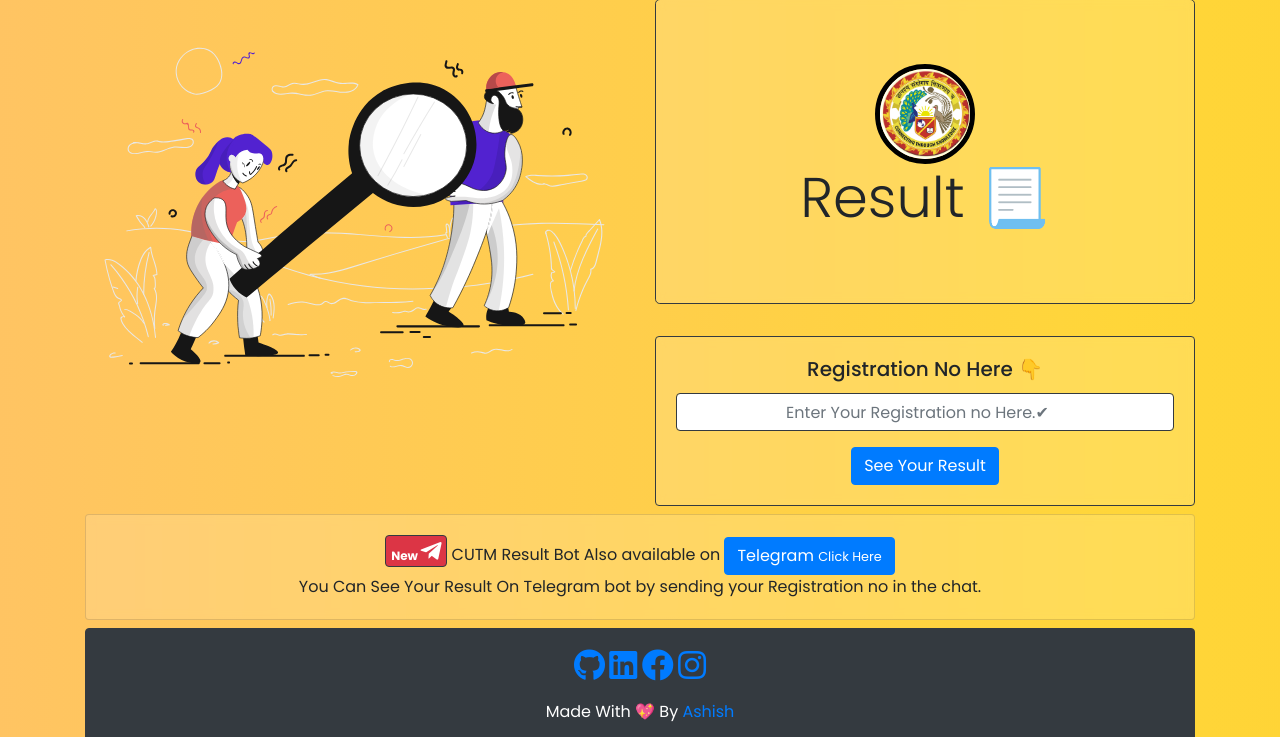
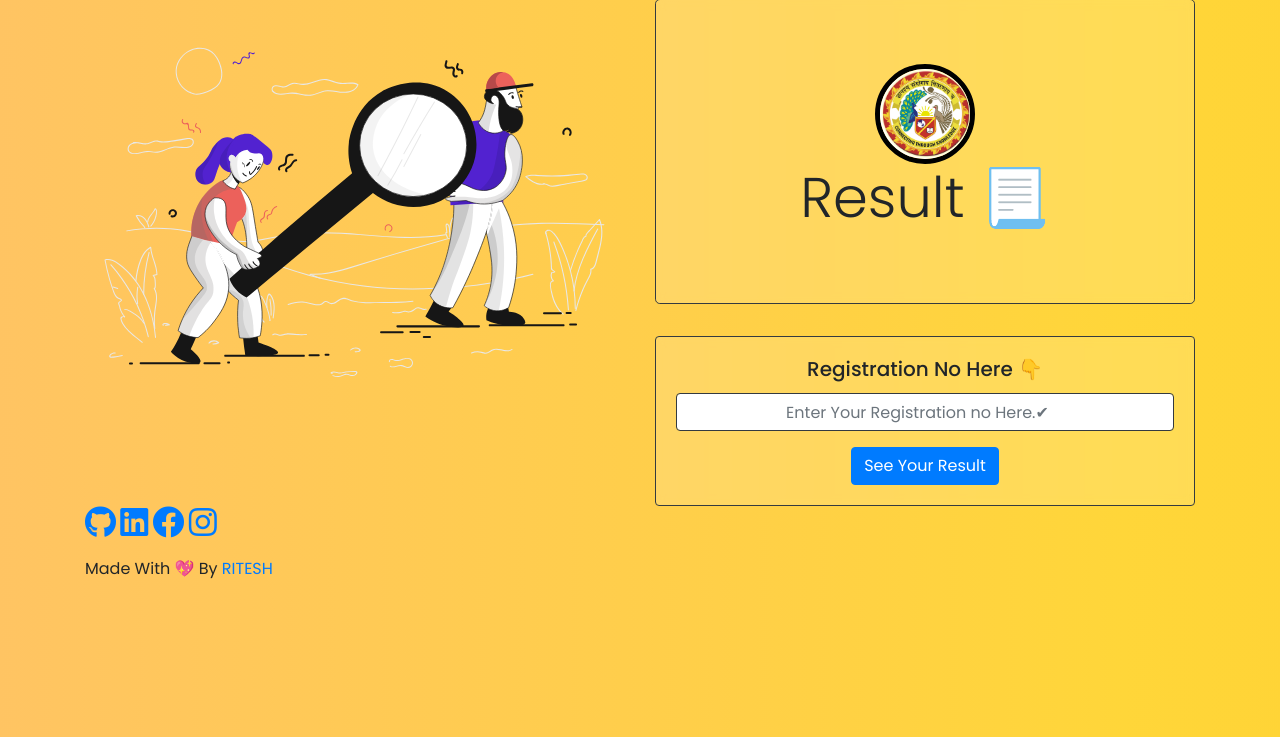
Before and after one commit to ritesh637/result-cutm, a Flask app: page / in a window 1280 px wide. Shown: the part 25-762 px from the top of the page. Run offline with Flask 2, Linux system fonts and the light colour scheme; some libraries are stand-ins or nearby versions.

Commit message:
Update index.html

```diff
--- a/templates/index.html
+++ b/templates/index.html
@@ -6,7 +6,7 @@
     <meta name="title" content="Cutm Result " />
     <meta
       name="description"
-      content="CUTM Website To See Current Result Of the Semester. Made By Ashish"
+      content="CUTM Website To See Current Result Of the Semester. Made By RITESH"
     />
     <meta
       name="keywords"
@@ -146,12 +146,12 @@
           </div>
         </div>
       </div>
-      <div class="card text-center mt-2">
+<!--       <div class="card text-center mt-2">
         <div class="card-body">
           <p class="card-text">
             <!-- telegram icon -->
 
-            <span class="border border-dark badge badge-danger"
+<!--             <span class="border border-dark badge badge-danger"
               >New <i class="fab fa-telegram-plane fa-2x"></i
             ></span>
 
@@ -159,25 +159,25 @@
             <button
               class="btn btn-primary"
               data-toggle="modal"
-              data-target="#exampleModal"
-            >
+              data-target="#exampleModal" -->
+<!--             >
               Telegram <small class="">Click Here</small>
             </button>
-            <br />
-            You Can See Your Result On Telegram bot by sending your Registration
+            <br /> -->
+<!--             You Can See Your Result On Telegram bot by sending your Registration
             no in the chat.
           </p>
         </div>
       </div>
-      <div
-        class="modal fade"
+      <div -->
+<!--         class="modal fade"
         id="exampleModal"
         tabindex="-1"
         role="dialog"
         aria-labelledby="exampleModalLabel"
         aria-hidden="true"
-      >
-        <div class="modal-dialog" role="document">
+      > -->
+<!--         <div class="modal-dialog" role="document">
           <div class="modal-content">
             <div class="modal-body">
               <b> You Can Also Search For "cutmresultbot" on Telegram </b>
@@ -190,8 +190,8 @@
                 height="300"
               />
             </div>
-            <div class="modal-footer">
-              <a
+            <div class="modal-footer"> -->
+<!--               <a
                 href="https://t.me/cutmresultbot"
                 class="btn btn-success"
                 target="_blank"
@@ -206,25 +206,25 @@
         </div>
       </div>
       <div class="card mt-2 border border-dark text-center bg-dark text-white">
-        <div class="card-body">
+        <div class="card-body"> -->
           <p>
-            <a href="https://github.com/ashish-devv"
+            <a href="https://github.com/ritesh637"
               ><i class="fab fa-github fa-2x"></i
             ></a>
-            <a href="https://www.linkedin.com/in/ashishkrshu/"
+            <a href="https://www.linkedin.com/in/ritesh-kumar-gosai-b56a5b208/"
               ><i class="fab fa-linkedin fa-2x"></i
             ></a>
-            <a href="https://www.facebook.com/ashishkrfab/"
+            <a href="https://www.facebook.com/profile.php?id=100021282889690"
               ><i class="fab fa-facebook fa-2x"></i
             ></a>
-            <a href="https://www.instagram.com/ashish.exe/"
+            <a href="https://www.instagram.com/_iam_riteshgoswami?igsh=MXV3c21lN212cnZ1Nw=="
               ><i class="fab fa-instagram fa-2x"></i
             ></a>
           </p>
           <p>
-            Made With 💖 By <a href="https://github.com/ashish-devv">Ashish</a>
+            Made With 💖 By <a href="https://github.com/ritesh637">RITESH</a>
           </p>
-          <p>
+<!--           <p>
             <b>Site Visit Counter 🏆✔😎:-</b>
             <a href="https://www.hitwebcounter.com" target="_blank">
               <img
@@ -234,7 +234,7 @@
                 border="0"
               />
             </a>
-          </p>
+          </p> -->
         </div>
       </div>
     </div>
```
